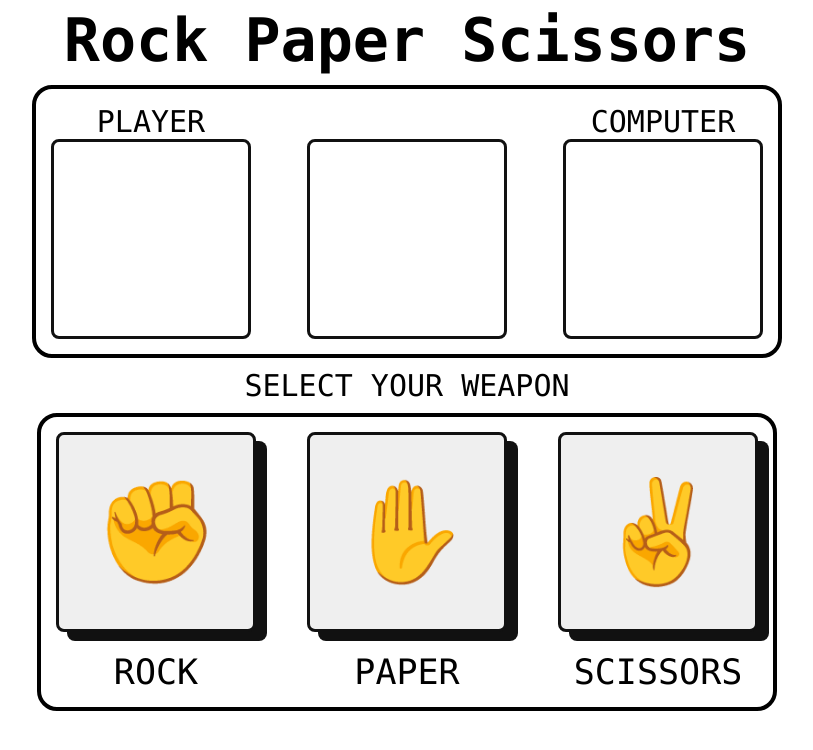
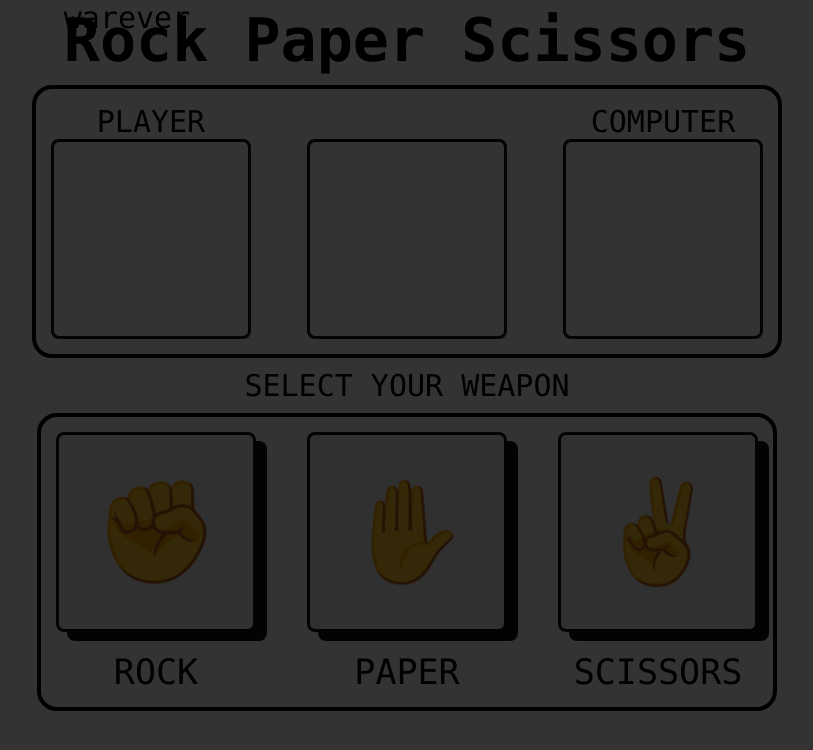
Before and after one commit to CarlFecito/rock-paper-scissors, a plain HTML site: page index.html in a window 1280 px wide. Shown: the whole page, without its empty margins (233-1046 px from the left). Drawn offline with Linux system fonts and the light colour scheme.

Commit message:
engame screen

```diff
--- a/css/styles.css
+++ b/css/styles.css
@@ -10,6 +10,24 @@ body {
 	display: flex;
 	align-items: center;
 	justify-content: center;
+}
+
+#overlay {
+    position:absolute;
+   /* display:none; */
+    top:0;
+    right:0;
+    bottom:0;
+    left:0;
+    background:rgba(0, 0, 0, 0.8);
+    z-index:9999;
+}
+
+#popup {
+	font-size:30px;
+    height:270px;
+	width:720px;
+	text-align: center;
 }
 
 #container {
--- a/index.html
+++ b/index.html
@@ -8,6 +8,11 @@
 	<title id="txt" >Rock Paper Scissors</title>
 </head>
 <body>
+	<div id="overlay">
+		<div id="popup">
+			warever
+		</div>
+	</div>
 	<div id="container">
 	<h1 id="txt" >Rock Paper Scissors</h1>
 	<div class="result">
--- a/scripts/javascript.js
+++ b/scripts/javascript.js
@@ -127,4 +127,5 @@ function gameOver() {
     playerPick.innerHTML = ` `
     computerPick.innerHTML = ` `
     scoreDiv.innerHTML = ` `
+    roundWinner.innerHTML = ` `
 }
```
